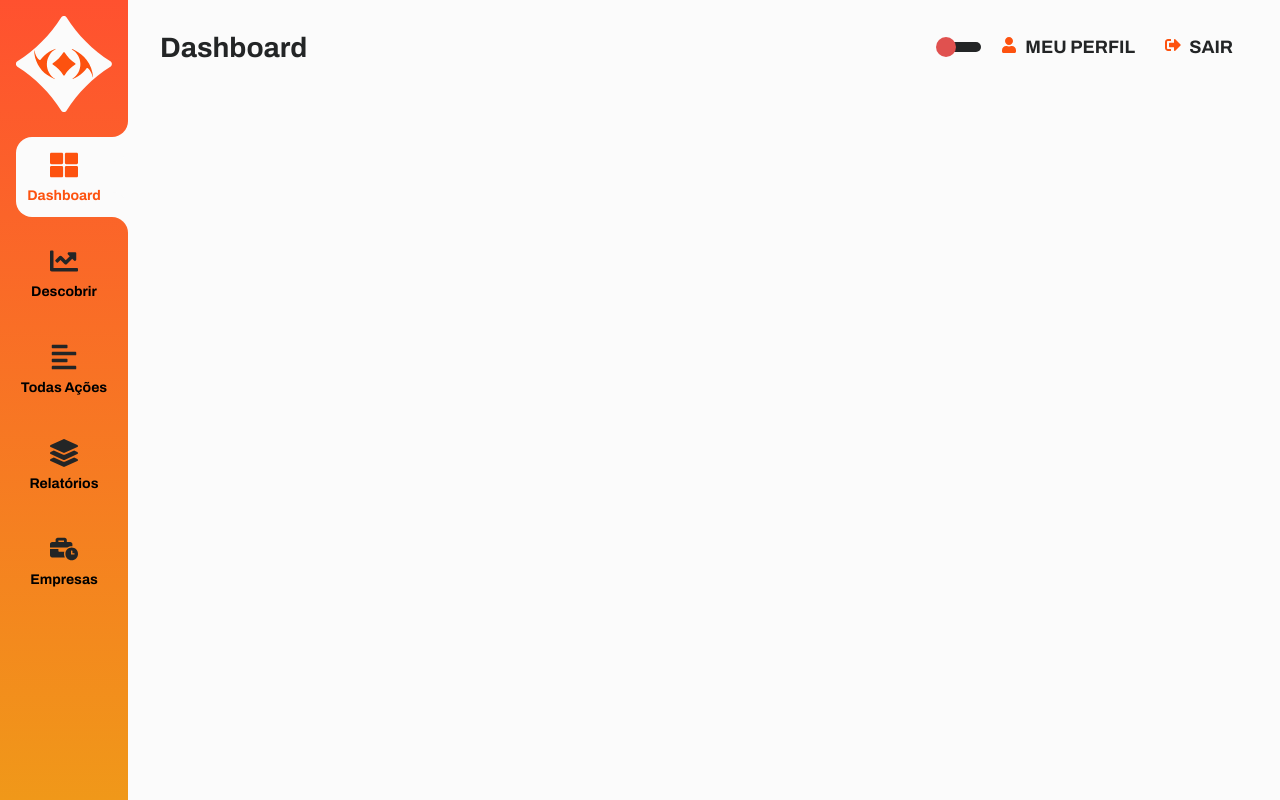
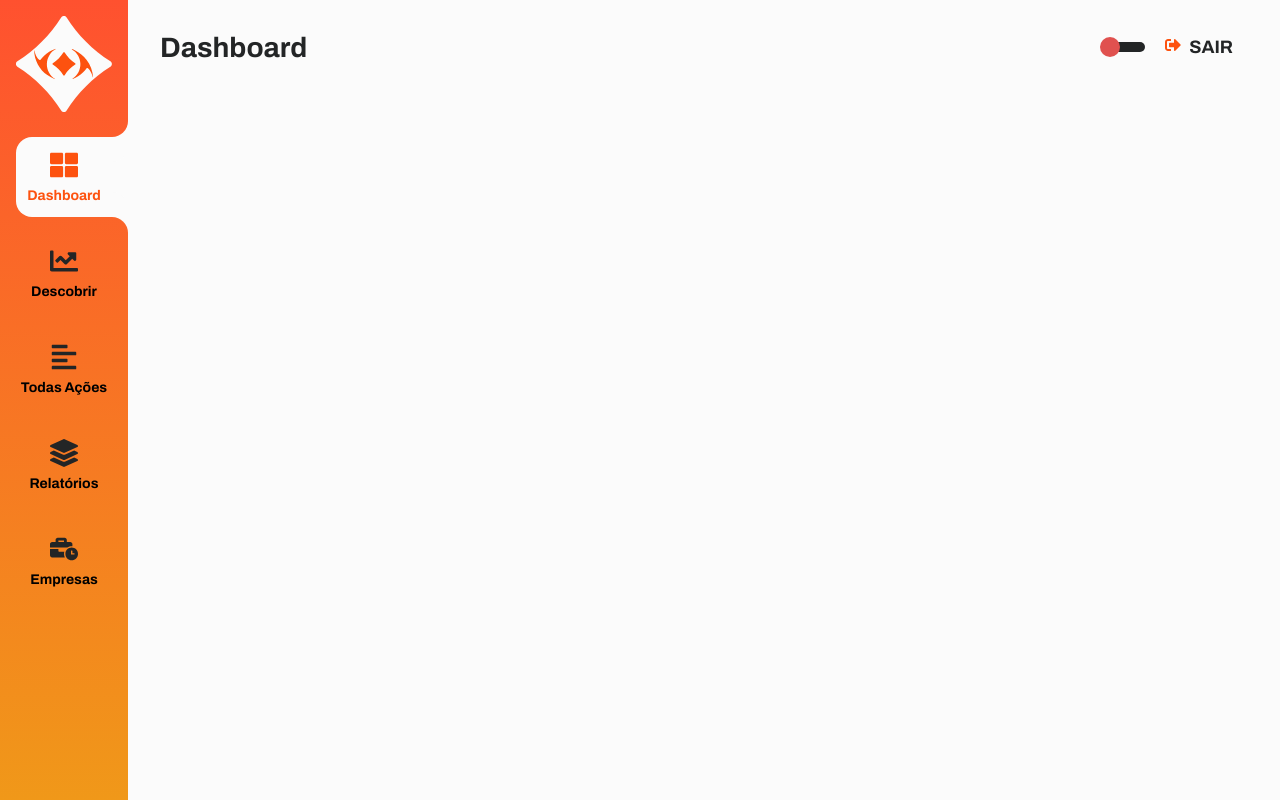
Before and after one commit to Oracullum/oracullum-web, a React (Create React App) app: page /dashboard in a window 1280 px wide. Built offline with nearby package versions, Linux system fonts and the light colour scheme.

Commit message:
fix: corriging the navbar

```diff
--- a/src/components/Navbar/index.tsx
+++ b/src/components/Navbar/index.tsx
@@ -1,7 +1,6 @@
 import React, { useContext, useCallback } from 'react';
-import { Link } from 'react-router-dom';
 import { ThemeContext } from 'styled-components';
-import { FaUser, FaSignOutAlt } from 'react-icons/fa';
+import { FaSignOutAlt } from 'react-icons/fa';
 import Switch from 'react-switch';
 
 import HandlesContext from '../../context/handles';
@@ -37,12 +36,6 @@ const Navbar: React.FC = () => {
       <NavigationBar>
         <ul>
           <li>
-            <Link to="/profile">
-              <FaUser size={16} color={colors.primary} />
-              MEU PERFIL
-            </Link>
-          </li>
-          <li>
             <button type="button">
               <FaSignOutAlt size={16} color={colors.primary} />
               SAIR
```
